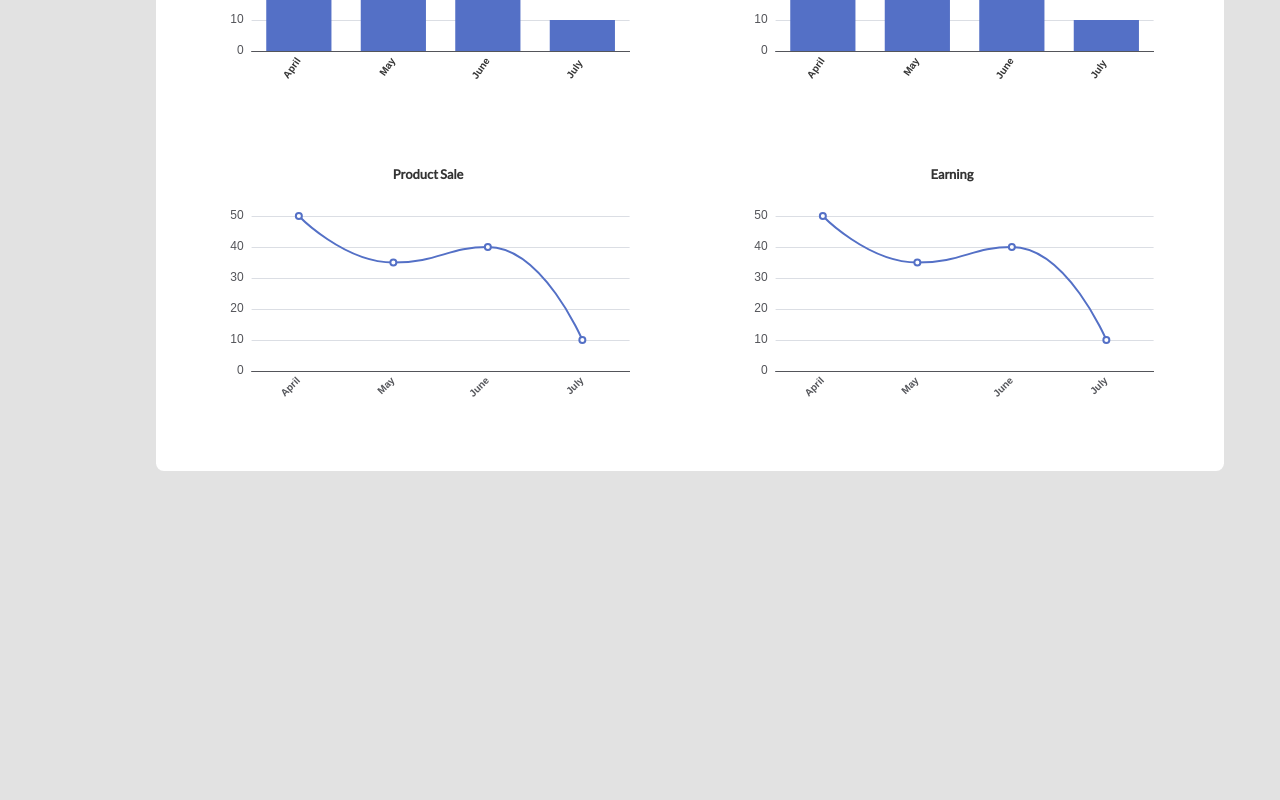
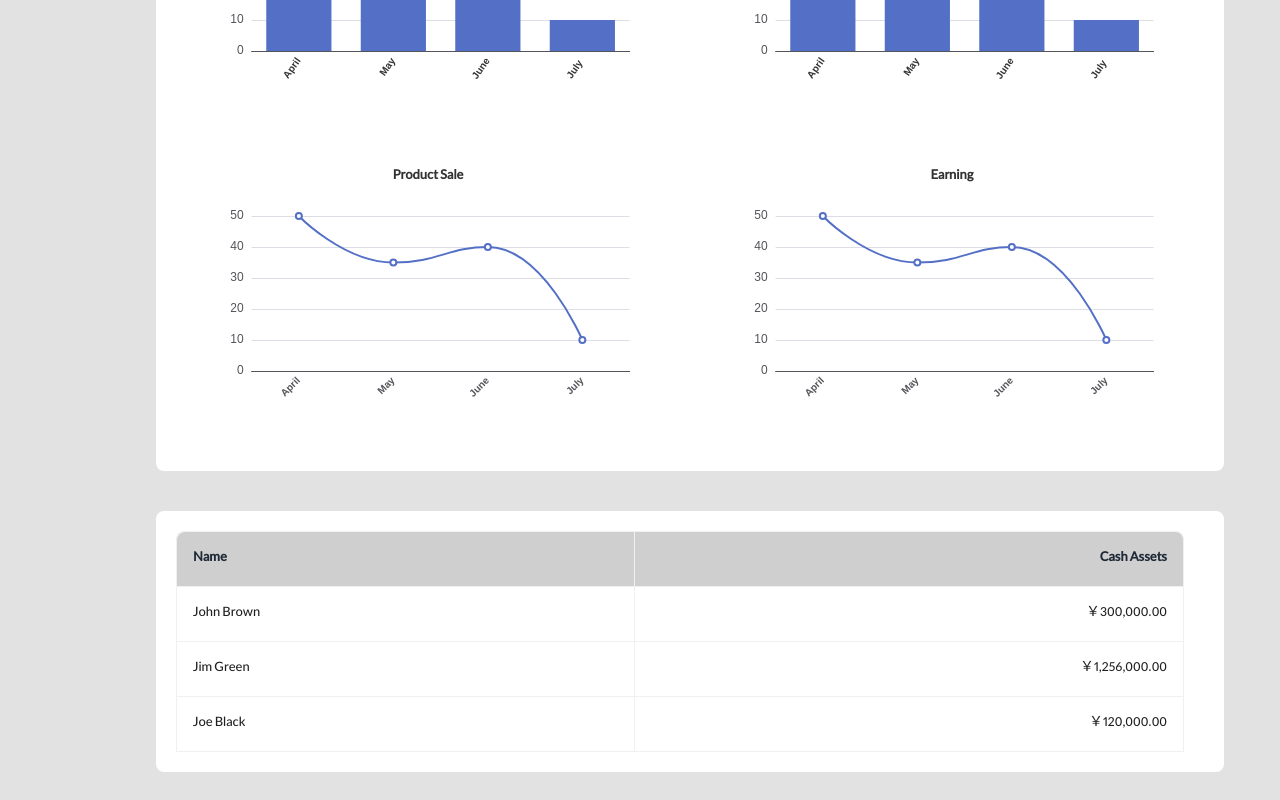
Before and after one commit to HaniehGharaee/dashboard-pharmacy, a React (Vite) app: page / in a window 1280 px wide. Shown: the part 807-1607 px from the top of the page. Before the commit the page ends 1278 px from the top, so only its background shows below. Built offline with nearby package versions, Linux system fonts and the light colour scheme; a web font is replaced by a local one.

Commit message:
put Report Table in dashboard

```diff
--- a/src/components/dashboard/Today'sReport.jsx
+++ b/src/components/dashboard/Today'sReport.jsx
@@ -1,5 +1,6 @@
 import React from "react";
 import { Table } from "antd";
+import './style.css';
 
 const columns = [
   {
@@ -36,11 +37,15 @@ const data = [
 ];
 const ReportTable = () => (
   <Table
-    className="mt-10 w-[600px] border-solid mr-5"
+    className="custom-table mt-10 mr-5 py-5 px-5"
+    bordered
     columns={columns}
     dataSource={data}
-    bordered
     pagination={false}
+    //dataSource={categories?.data?.data?.docs}
+    //loading={isGettingProductsCategories}
+    //columns={columns}
+    scroll={{ x: 300 }}
   />
 );
 export default ReportTable;
--- a/src/components/dashboard/index.jsx
+++ b/src/components/dashboard/index.jsx
@@ -3,6 +3,7 @@ import SalesProcess from "./chart";
 import NumberOfCustomers from "./customerChart";
 import ProductSale from "./ProductSale";
 import Earning from "./Earning";
+import ReportTable from "./Today'sReport"
 
 const Dashboard = () => {
   const sidebarWidth = 100;
@@ -31,6 +32,9 @@ const Dashboard = () => {
             <Earning />
           </div>
         </div>
+        <div className= "w-full bg-white rounded-lg mb-7">
+          <ReportTable/>
+        </div>
       </div>
     </div>
   );
--- /dev/null
+++ b/src/components/dashboard/style.css
@@ -0,0 +1,6 @@
+
+.custom-table .ant-table-thead > tr > th {
+  background-color: #cfcfcf !important; /* رنگ پس‌زمینه */
+  color: #1f2937 !important; /* رنگ متن */
+  font-weight: bold; /* ضخیم‌تر کردن متن */
+}
```
